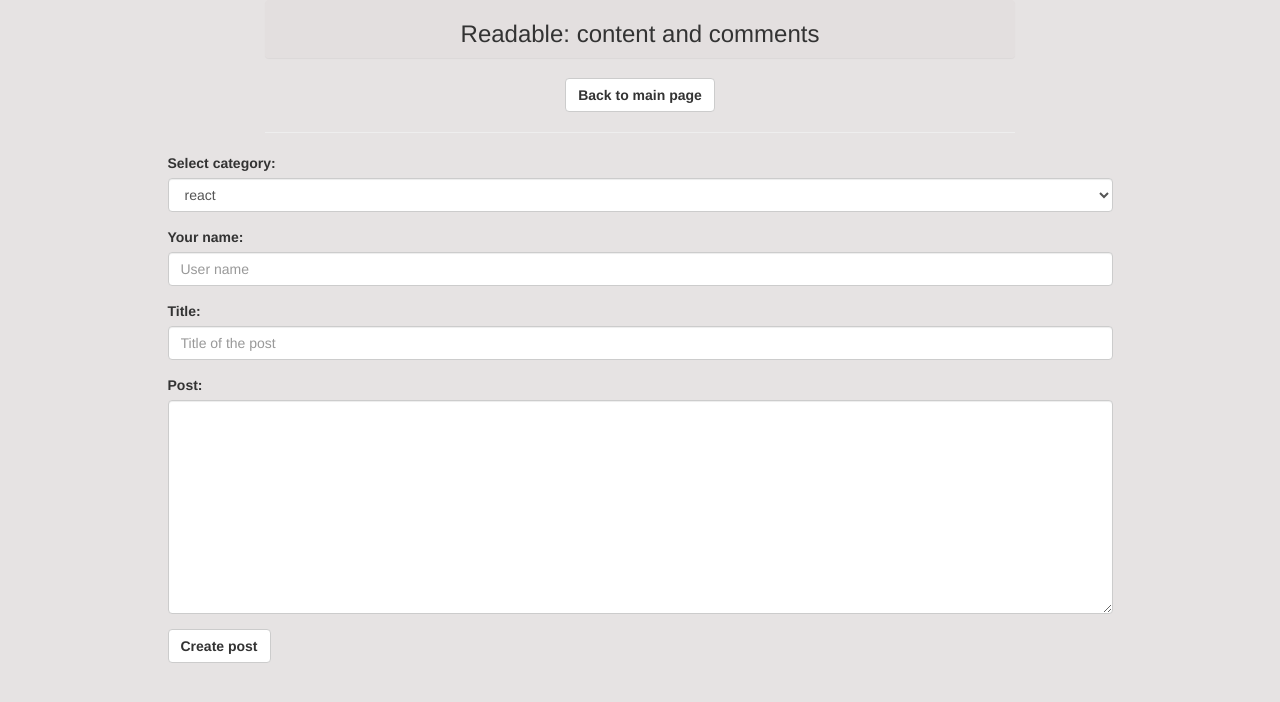
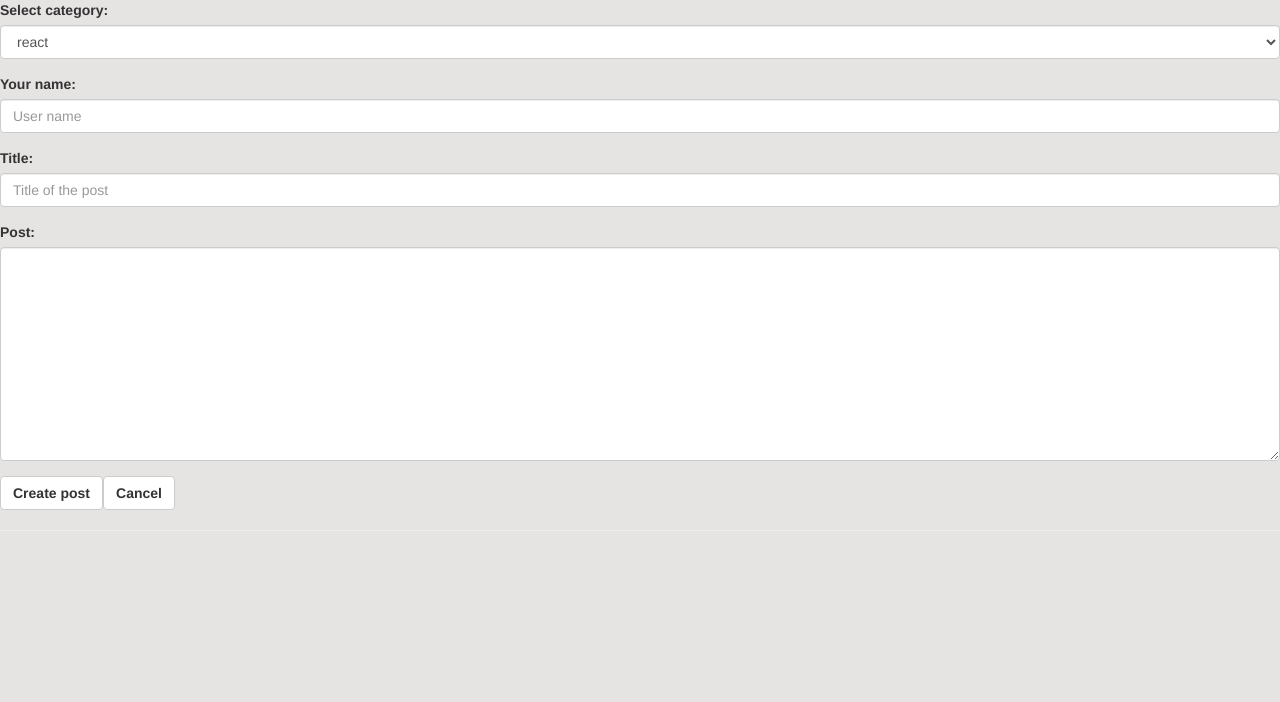
Before and after one commit to developer2020github/readable, a React (Create React App) app: page /NewPost in a window 1280 px wide. Shown: the top 702 px of the page. Built offline with nearby package versions, Linux system fonts and the light colour scheme.

Commit message:
refactor: change new post so that there is no separate page for it

```diff
--- a/src/components/MainView.js
+++ b/src/components/MainView.js
@@ -11,6 +11,8 @@ import { connect } from 'react-redux';
 import * as lib from '../utils/lib'
 import * as SortSelectItems from './SortSelect'
 import SortSelect from './SortSelect'
+import NewPost from "./NewPost"
+import { addPost } from "../actions/actions"
 
 function addNumberOfComments(posts, comments){
 	for (let i = 0; i< posts.length; i++){
@@ -44,9 +46,22 @@ class MainView extends Component {
 
 	state={
 		 selectedCategory: "all",
-		 sortBy: SortSelectItems.SORT_BY_DATE_DESC
+		 sortBy: SortSelectItems.SORT_BY_DATE_DESC,
+		 showNewPostForm: false
 	}
 
+	createNewPost =(values)=>{
+		  this.props.dispatch(addPost(values.author, values.body, values.category, values.title));
+          this.setHideShowNewPostForm();
+	}
+
+	setShowNewPostForm = ()=>{
+        this.setState({showNewPostForm: true})
+	}
+
+	setHideShowNewPostForm=()=>{
+		this.setState({showNewPostForm: false})
+	}
 
 	handleCategorySelect=(e)=>{
 		this.setState({selectedCategory: e.target.value});
@@ -71,8 +86,13 @@ class MainView extends Component {
 		)
 
 		let sortedPosts = filteredPosts.sort(this.sortComparator);
+		let newPostForm = null;
+		if (this.state.showNewPostForm) {
+			newPostForm = <NewPost update={this.createNewPost} cancel={this.setHideShowNewPostForm}/>
+		}
 
 		return (
+
 			<div className="container">
 				<ApplicationHeader />
 				<div className="row">
@@ -91,13 +111,18 @@ class MainView extends Component {
 					       <SortSelect setSortComparator={this.setSortComparator} sortOptions={this.sortOptions}/>
 					</div>
 					<div className="col-md-2 text-right">
-						<Link className="btn btn-default control-style btn-add" to="/NewPost">Add new post</Link>
+						<btn className="btn btn-default control-style btn-add" onClick={this.setShowNewPostForm}>Add new post</btn>
 					</div>
 				</div>
 				<div className="row">
 					<div className="col-md-8 col-md-offset-2">
 						<hr></hr>
 					</div>
+				</div>
+				<div className="row">
+					<div className="col-md-10 col-md-offset-1">
+					{newPostForm}
+                    </div>
 				</div>
 				<div className="row">
 					<div className="col-md-10 col-md-offset-1">
--- a/src/components/NewPost.js
+++ b/src/components/NewPost.js
@@ -5,7 +5,7 @@ import './Readable.css';
 import  ApplicationHeader  from './ApplicationHeader';
 import serializeForm from "form-serialize"
 import { connect } from 'react-redux'
-import { addPost } from "../actions/actions"
+
 
 class NewPost extends Component {
     state={
@@ -49,8 +49,8 @@ class NewPost extends Component {
 
         if ((this.userEntryIsOk(values.author, "authorClass", "authorWarningMessage"))&
             (this.userEntryIsOk(values.body, "bodyClass", "bodyWarningMessage"))){
-             this.props.dispatch(addPost(values.author, values.body, values.category, values.title));
-             this.setState({newPostAdded : true});
+
+             this.props.update(values)
 
            } else{
             //if either of the checks failed - save already entered data for next iteration
@@ -81,7 +81,6 @@ class NewPost extends Component {
             nameWarningMessage: "",
             bodyClass: "",
             bodyWarningMessage: "",
-            newPostAdded : false
         }
       )
     }
@@ -110,30 +109,9 @@ class NewPost extends Component {
 
     render() {
 
-        if (this.state.newPostAdded){
-
-                return <Redirect to='/'/>;
-
-        }
-
 
         return (
-
-
-    <div className="container">
-        <ApplicationHeader/>
-
-        <div className="row">
-            <div className="col-md-4 text-center col-md-offset-4"><Link className="btn btn-default control-style" to="/">Back to main page</Link></div>
-        </div>
-        <div className="row">
-            <div className="col-md-8 col-md-offset-2">
-                <hr></hr>
-            </div>
-        </div>
-
-        <div className="row">
-            <div className="col-md-10 col-md-offset-1">
+            <div>
                 <form onSubmit={this.handleSubmit}>
                     <div className="form-group">
                         <label htmlFor="selectCategory">Select category:</label>
@@ -156,11 +134,13 @@ class NewPost extends Component {
                         <textarea className="form-control" id="postText" rows="10" name="body"></textarea>
                     </div>
                     <button type="submit" className="btn btn-default control-style">Create post</button>
+                    <button  className="btn btn-default control-style" onClick={this.props.cancel}>Cancel</button>
                 </form>
-            </div>
-        </div>
-    </div>
-    )}}
+                <div><hr></hr></div>
+                </div>
+                 )
+                 }
+}
 
 const mapStateToProps = (state, props) => {
         return {
--- a/src/components/UpdatePost.js
+++ b/src/components/UpdatePost.js
@@ -130,14 +130,9 @@ class UpdatePost extends Component {
         //}
 
         return (
-
-        <div>
-
-            <h3>Edit post</h3>
-
-
             <div>
                 <form onSubmit={this.handleSubmit}>
+                    <h3>Edit post</h3>
                     <div className="form-group">
                         <label htmlFor="selectCategory">Select category:</label>
                         <select className="form-control" id="selectCategory" name="category" value={this.state.saved.category}  onChange={this.handleCategorySelect}>
@@ -161,14 +156,8 @@ class UpdatePost extends Component {
                     <button type="submit" className="btn btn-default control-style">Save changes</button>
                     <button className="btn btn-default control-style" onClick={this.props.handlePostEditCancel}>Cancel</button>
                 </form>
+                <div><hr></hr></div>
             </div>
-
-
-            <div>
-                <hr></hr>
-            </div>
-
-        </div>
 
     )}}
 
```
